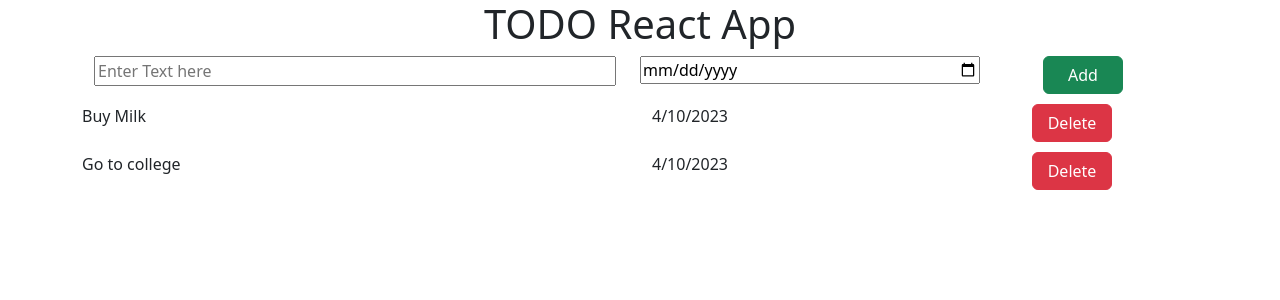
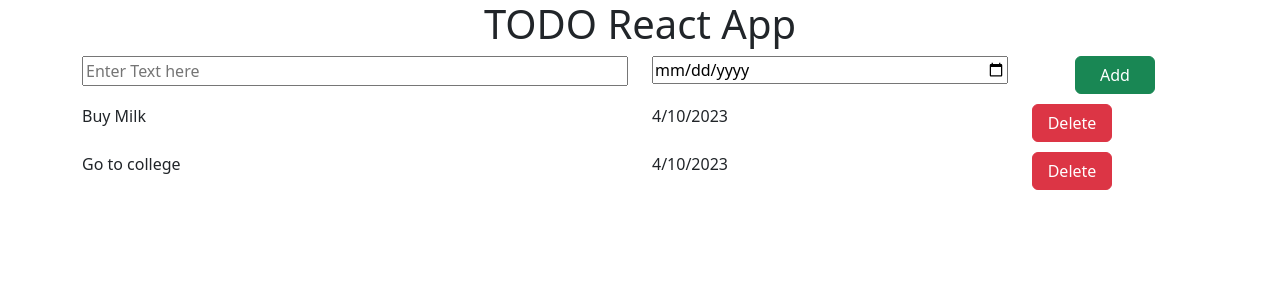
Before and after one commit to Chaitya-007/REACT-KG-CODING, a React (Vite) app in the folder Projects/1-todo-app-version-one/: page / in a window 1280 px wide. Shown: the top 300 px of the page. Built offline with nearby package versions, Linux system fonts and the light colour scheme.

Commit message:
removed kg row from container

```diff
--- a/Projects/1-todo-app-version-one/src/components/AddTodo.jsx
+++ b/Projects/1-todo-app-version-one/src/components/AddTodo.jsx
@@ -1,6 +1,6 @@
 function AddTodo() {
   return (
-    <div class="container text-center kg row">
+    <div class="container text-center">
       <div class="row kg-row">
         <div class="col-6">
           <input type="text" placeholder="Enter Text here" />
```
